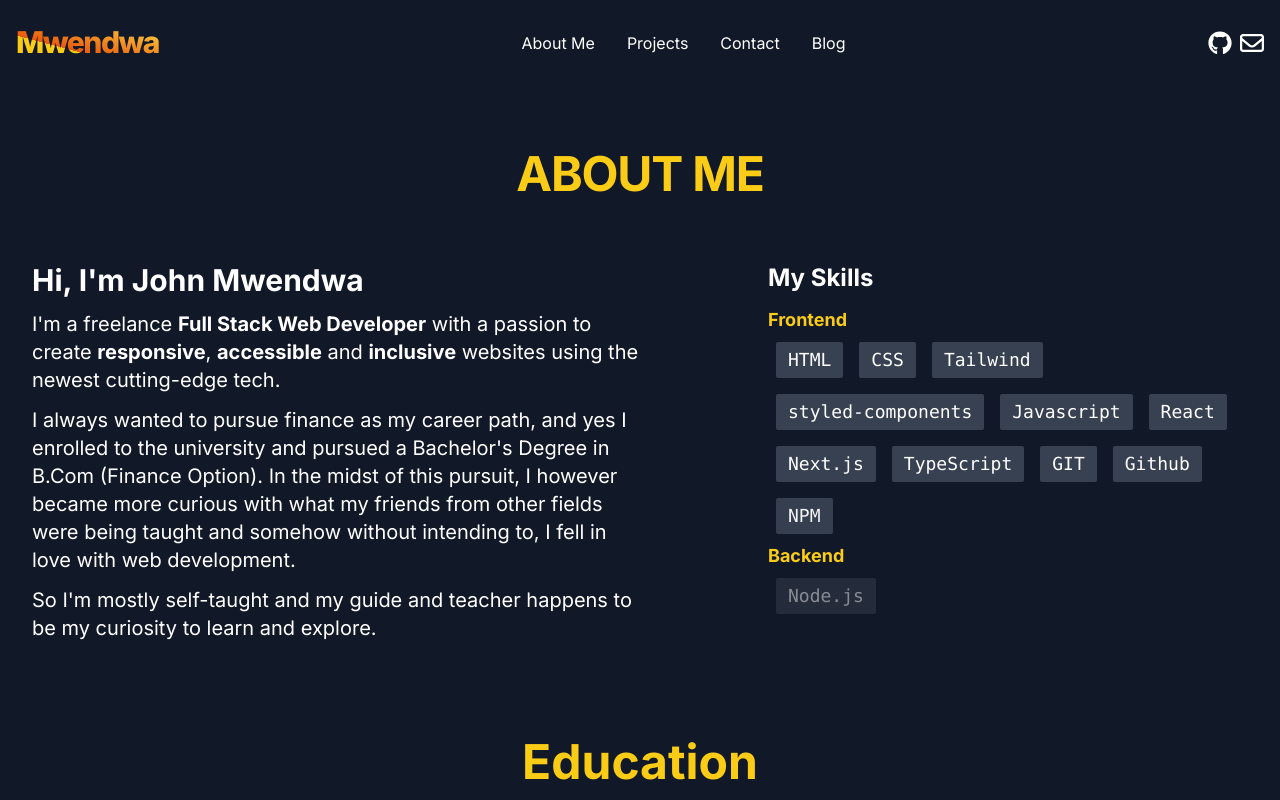
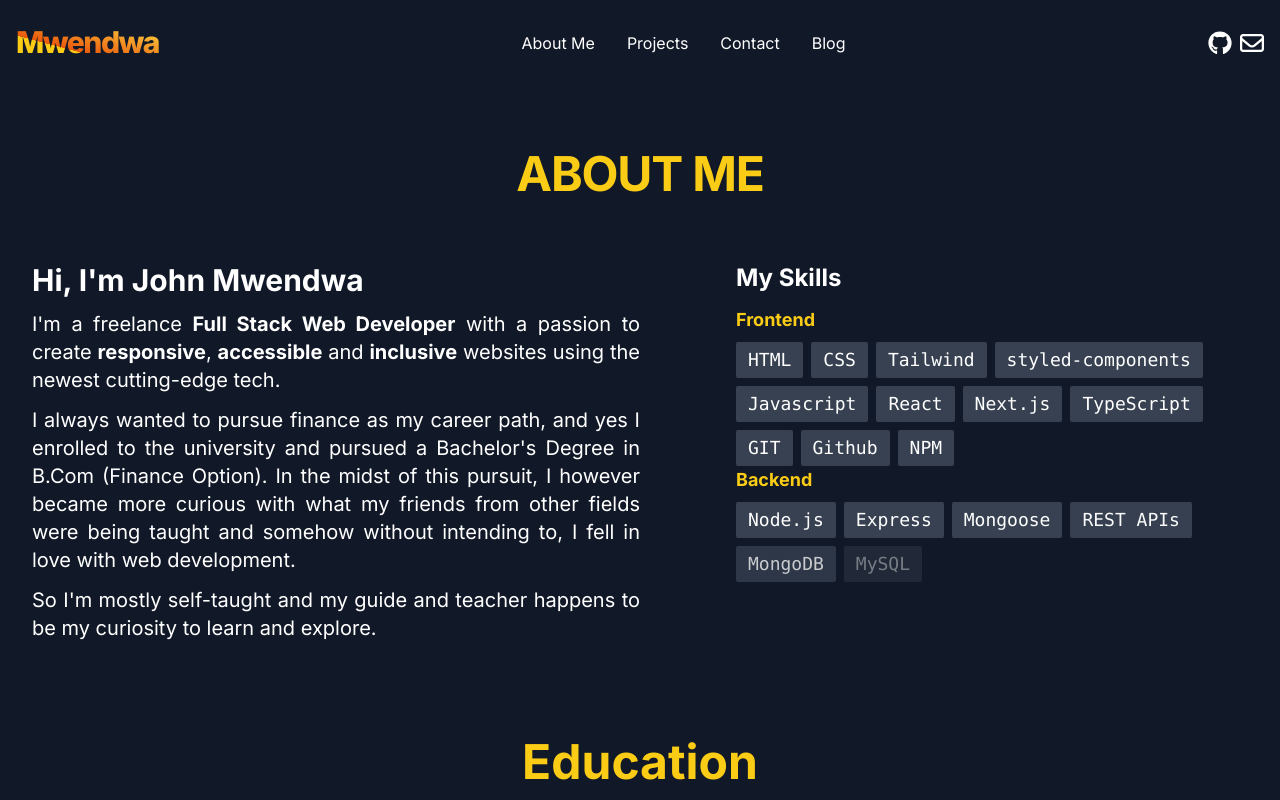
Before and after one commit to JohnMwendwa/portfolio_v2, a Next.js app: page /about in a window 1280 px wide. Shown: the top 800 px of the page. Built offline with nearby package versions, Linux system fonts and the light colour scheme.

Commit message:
justify text

```diff
--- a/src/components/sections/About.tsx
+++ b/src/components/sections/About.tsx
@@ -33,8 +33,8 @@ const About = () => {
         <h1 className="font-bold text-yellow-400 text-5xl mb-16 text-center uppercase tracking-tight">
           About Me
         </h1>
-        <div className="grid grid-cols-1 lg:grid-cols-2 lg:space-x-32 text-lg">
-          <div className="text-lg sm:text-xl mb-8">
+        <div className="grid grid-cols-1 lg:grid-cols-2 lg:space-x-24 text-lg">
+          <div className="text-lg text-justify sm:text-xl mb-8">
             <h2 className="font-bold text-3xl mb-3">
               Hi, I&apos;m John Mwendwa
             </h2>
@@ -60,7 +60,15 @@ const About = () => {
             </p>
           </div>
 
-          <div>
+          <motion.div
+            initial={{ opacity: 0, x: 0, y: -50 }}
+            animate={{
+              opacity: 1,
+              x: 0,
+              y: 0,
+              transition: { delay: 0.75, duration: 1 },
+            }}
+          >
             <h3 className="font-bold text-2xl mb-3">My Skills</h3>
             <div>
               <h3 className="text-yellow-400 font-bold">Frontend</h3>
@@ -73,7 +81,7 @@ const About = () => {
                 {Skills.fronted.map((skill) => (
                   <motion.span
                     key={skill}
-                    className="px-3 py-1 bg-gray-700 m-2 rounded-sm"
+                    className="px-3 py-1 bg-gray-700 mr-2 mt-2 rounded-sm"
                     variants={Box}
                   >
                     {skill}
@@ -92,7 +100,7 @@ const About = () => {
                 {Skills.backend.map((skill) => (
                   <motion.span
                     key={skill}
-                    className="px-3 py-1 bg-gray-700 m-2 rounded-sm"
+                    className="px-3 py-1 bg-gray-700 mr-2 mt-2 rounded-sm"
                     variants={Box}
                   >
                     {skill}
@@ -100,7 +108,7 @@ const About = () => {
                 ))}
               </motion.div>
             </div>
-          </div>
+          </motion.div>
         </div>
         <Education />
         <Hobbies />
@@ -114,13 +122,14 @@ const Container: Variants = {
   animate1: {
     opacity: 1,
     transition: {
-      staggerChildren: 0.5,
+      staggerChildren: 0.3,
+      delayChildren: 0.1,
     },
   },
   animate2: {
     transition: {
-      staggerChildren: 0.5,
-      delayChildren: 5.5,
+      staggerChildren: 0.3,
+      delayChildren: 4.05,
     },
   },
 };
```
